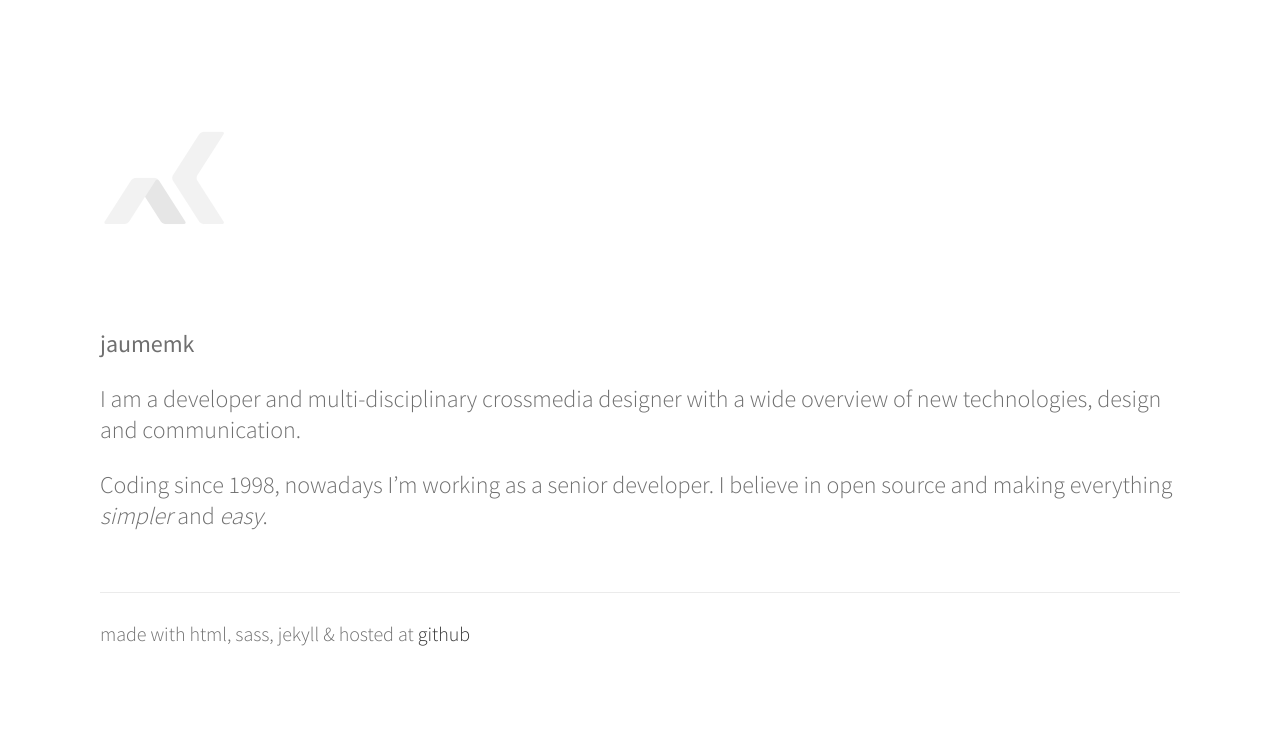
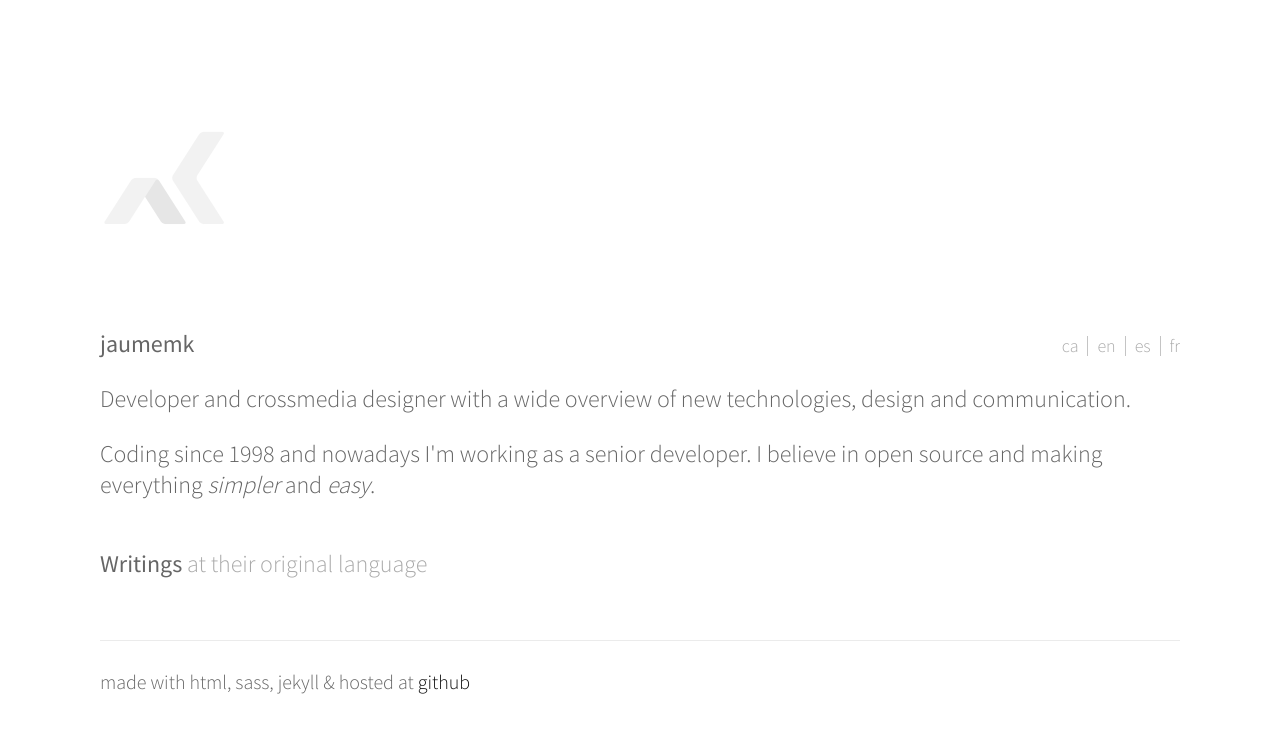
Before and after one commit to jaumemk/jaumemk.github.io, a Jekyll site: the page built from index.html, in a window 1280 px wide. Shown: the top 733 px of the page. Built offline with Jekyll 4.4.1, drawn with Linux system fonts in a browser that asks for light colours.

Commit message:
adding multilanguage support & adding includes

```diff
--- a/_config.yml
+++ b/_config.yml
@@ -3,7 +3,7 @@
 # Site settings
 # Howto: {{ site.myvariable }}
 
-title: jaumemk | senior developer in barcelona
+title: senior developer in barcelona | jaumemk
 email: ask@jaume.io
 description: > # this means to ignore newlines until "baseurl:"
   Senior developer and multi-disciplinary crossmedia designer, coding since 1998 with a wide overview
--- /dev/null
+++ b/_includes/head.html
@@ -0,0 +1,14 @@
+        <meta charset="utf-8">
+        <meta http-equiv="x-ua-compatible" content="ie=edge">
+        <title>{% if page.title != "" and page.url != "/" %}{{ page.title | escape | append: " | " | append: site.title | escape }}{% else %}{{ site.title | escape }}{% endif %}</title>
+        <meta name="description" content="{% if page.excerpt == ""  %}{{ page.content | strip_html | strip_newlines | truncate: 160 }}{% else %}{{ page.excerpt | strip_html | strip_newlines }}{% endif %}{% if page.url == "/" %}{{ site.description | strip_newlines }}{% endif %}"/>
+        <meta name="viewport" content="width=device-width, initial-scale=1">
+        <meta name="google-site-verification" content="vR73qdkQWicAN9ZN1W4i9BJ3crUKYgIa_U1p4Edj8EE" />
+
+        <link rel="apple-touch-icon" href="{{ site.url }}/icon.png">
+        <link href="https://fonts.googleapis.com/css?family=Source+Sans+Pro:300,400,600" rel="stylesheet">
+        <link rel="stylesheet" href="{{ site.url }}/css/styles.css">
+		{% assign posts=site.posts | where:"ref", page.ref | sort: 'lang' %}{% for post in posts %}
+		<link rel="alternate" hreflang="{{ post.lang }}" href="{{ post.url }}" />
+		{% endfor %}{% assign pages=site.pages | where:"ref", page.ref | sort: 'lang' %}{% for page in pages %}
+		<link rel="alternate" hreflang="{{ page.lang }}" href="{{ page.url }}" />{% endfor %}
--- /dev/null
+++ b/_includes/post-list.html
@@ -0,0 +1,12 @@
+<ul class="list">
+	{% for post in site.posts %}
+		{% if post.highlighted %}
+		<li>
+			<article>
+				<a href="{{ post.url }}">{{ post.title }}</a><br>
+				<time datetime="{{ post.date }}">{{ post.date | date: "%Y/%m" }}</time>
+			</article>
+		</li>
+		{% endif %}
+	{% endfor %}
+</ul>
--- a/_layouts/basic.html
+++ b/_layouts/basic.html
@@ -1,14 +1,7 @@
 <!doctype html>
-<html class="no-js" lang="">
+<html class="no-js" lang="{{ page.lang }}{{ post.lang }}">
     <head>
-        <meta charset="utf-8">
-        <meta http-equiv="x-ua-compatible" content="ie=edge">
-        <title>{{ site.title }}</title>
-        <meta name="description" content="{{ site.description }}">
-        <meta name="viewport" content="width=device-width, initial-scale=1">
-        <link rel="apple-touch-icon" href="icon.png">
-        <link href="https://fonts.googleapis.com/css?family=Source+Sans+Pro:300,400,600" rel="stylesheet">
-        <link rel="stylesheet" href="css/styles.css">
+        {% include head.html %}
     </head>
     <body>
         <!--[if lte IE 9]>
@@ -17,13 +10,6 @@
 
         {{ content }}
 
-
-        {% if site.ga-track-id != "" %}
-        <script>
-            window.ga=function(){ga.q.push(arguments)};ga.q=[];ga.l=+new Date;
-            ga('create','{{ site.ga-track-id }}','auto');ga('send','pageview')
-        </script>
-        <script src="https://www.google-analytics.com/analytics.js" async defer></script>
-        {% endif %}
+        {% include tail.html %}
     </body>
 </html>
--- a/_layouts/page.html
+++ b/_layouts/page.html
@@ -3,10 +3,25 @@ layout: basic
 ---
 <!-- todo: nav tag for menu -->
 <div id="main">
-	<img id="logo" src="jaumemk-logo.png" alt="jaumemk | senior developer">
+	<img id="logo" src="{{ site.url }}/jaumemk-logo.png" alt="jaumemk | senior developer">
 	<div class="container">
-		<strong>{{ page.title }}</strong>
-
+		<div id="header">
+			<h1 class="title">{{ page.title }}</h1>
+			<ul id="lang-switcher">
+				{% assign posts=site.posts | where:"ref", page.ref | sort: 'lang' %}
+				{% for post in posts %}
+				<li>
+					<a href="{{ post.url }}" class="{{ post.lang }}">{{ post.lang }}</a>
+				</li>
+				{% endfor %}
+				{% assign pages=site.pages | where:"ref", page.ref | sort: 'lang' %}
+				{% for page in pages %}
+				<li>
+					<a href="{{ page.url }}" class="{{ page.lang }}">{{ page.lang }}</a>
+				</li>
+				{% endfor %}
+			</ul>
+		</div>
 		{{ content }}
 	</div>
 </div>
--- a/_sass/styles.scss
+++ b/_sass/styles.scss
@@ -1,19 +1,80 @@
+$gap: 1em;
+$text-color:  #666;
+$cold-color: #aaa;
+$hot-color: #111;
+$hover-color: #db4343;
+$base-weight: 300;
+
+::selection {
+    background: #b3d4fc;
+    text-shadow: none;
+}
+
+/*
+ * Clearfix: contain floats
+ *
+ * For modern browsers
+ * 1. The space content is one way to avoid an Opera bug when the
+ *    `contenteditable` attribute is included anywhere else in the document.
+ *    Otherwise it causes space to appear at the top and bottom of elements
+ *    that receive the `clearfix` class.
+ * 2. The use of `table` rather than `block` is only necessary if using
+ *    `:before` to contain the top-margins of child elements.
+ */
+
+.clearfix:before,
+.clearfix:after {
+    content: " "; /* 1 */
+    display: table; /* 2 */
+}
+
+.clearfix:after {
+    clear: both;
+}
+
+audio,
+canvas,
+iframe,
+img,
+svg,
+video {
+    vertical-align: middle;
+}
+
+fieldset {
+    border: 0;
+    margin: 0;
+    padding: 0;
+}
+
+textarea {
+    resize: vertical;
+}
+
 html,
 body {
     margin: 0;
     padding: 0;
     font-family: 'Source Sans Pro', sans-serif;
-    font-weight: 300;
+    font-weight: $base-weight;
     font-size: 24px;
-    color: #6f6f6f;
+    color: $text-color;
     letter-spacing: -.03px;
 }
 
+.cold {
+    color: $cold-color;
+}
+
+strong .note {
+    font-weight: $base-weight;
+}
+
 a {
-    color: #333;
+    color: $hot-color;
     text-decoration: none;
     &:hover {
-        color: #db4343;
+        color: $hover-color;
     }
 }
 
@@ -47,7 +108,79 @@ hr {
     height: 1px;
     border: none;
     background: #ebebeb;
+    display: block;
+    border: 0;
+    padding: 0;
 }
+
+.list {
+    list-style: none;
+    margin: $gap 0 $gap 0;
+    padding: 0;
+    li {
+        margin: $gap 0 $gap 0;
+        padding: 0;
+    }
+    a {
+        color: $text-color;
+        &:hover {
+            color: $hover-color;
+        }
+    }
+    time {
+        color: $cold-color;
+    }
+}
+
+p:last-of-type {
+    margin-bottom: 2*$gap;
+}
+
+#lang-switcher {
+    margin: 0;
+    padding: 0;
+    list-style: none;
+    font-size: 0;
+    li {
+        margin: 0;
+        padding: 0 $gap/2 0 $gap/2;
+        display: inline-block;
+        font-size: 18px;
+        border-right: 1px solid lighten($cold-color, 10%);
+        line-height: 20px;
+        &:last-of-type {
+            border-right: none;
+            padding-right: 0;
+        }
+        &:first-of-type {
+            padding-left: 0;
+        }
+        a {
+            color: $cold-color;
+            &:hover {
+                color: $hover-color;
+            }
+        }
+    }
+}
+
+#header {
+    @extend .clearfix;
+}
+
+.title {
+    font-size: 24px;
+}
+
+h1, h2, h3, h4, h5, h6, strong{
+    font-weight: normal;
+    margin: 0;
+}
+
+.hidden {
+    display: none !important;
+}
+
 
 @media (min-width:600px) {
     #main {
@@ -56,4 +189,17 @@ hr {
     #footer {
         padding: 25px 100px 25px 100px;
     }
+    #header{
+        h1.title {
+            float: left;
+        }
+        #lang-switcher {
+            float: right;
+            margin-top: 8px;
+        }
+        &:hover {
+            #lang-switcher {
+            }
+        }
+    }
 }
--- a/index.html
+++ b/index.html
@@ -1,10 +1,16 @@
 ---
 layout: page
 title: jaumemk
+lang: en
+ref: index
 ---
 
-<p>I am a developer and multi-disciplinary crossmedia designer with
-a wide overview of new technologies, design and communication.</p>
+<p>Developer and crossmedia designer with a wide
+overview of new technologies, design and communication.</p>
 
-<p>Coding since 1998, nowadays I’m working as a senior developer.
+<p>Coding since 1998 and nowadays I'm working as a senior developer.
 I believe in open source and making everything <em>simpler</em> and <em>easy</em>.</p>
+
+<strong>Writings <span class="cold note"> at their original language</span></strong>
+
+{% include post-list.html %}
```
Also changed, not shown: _includes/tail.html (added, +7 -0 lines), ca/index.html (added, +16 -0 lines), es/index.html (added, +17 -0 lines), fr/index.html (added, +16 -0 lines).
